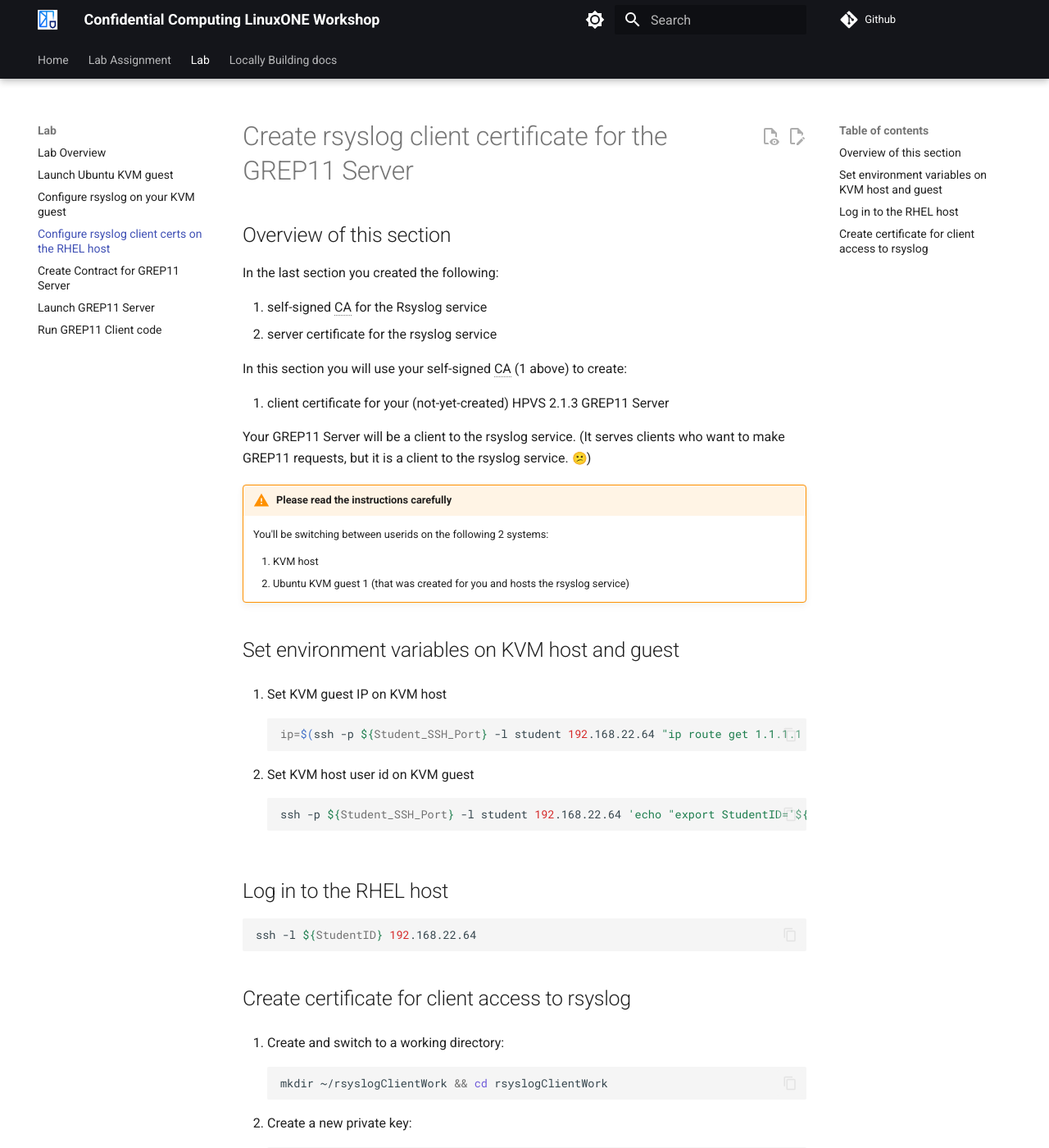
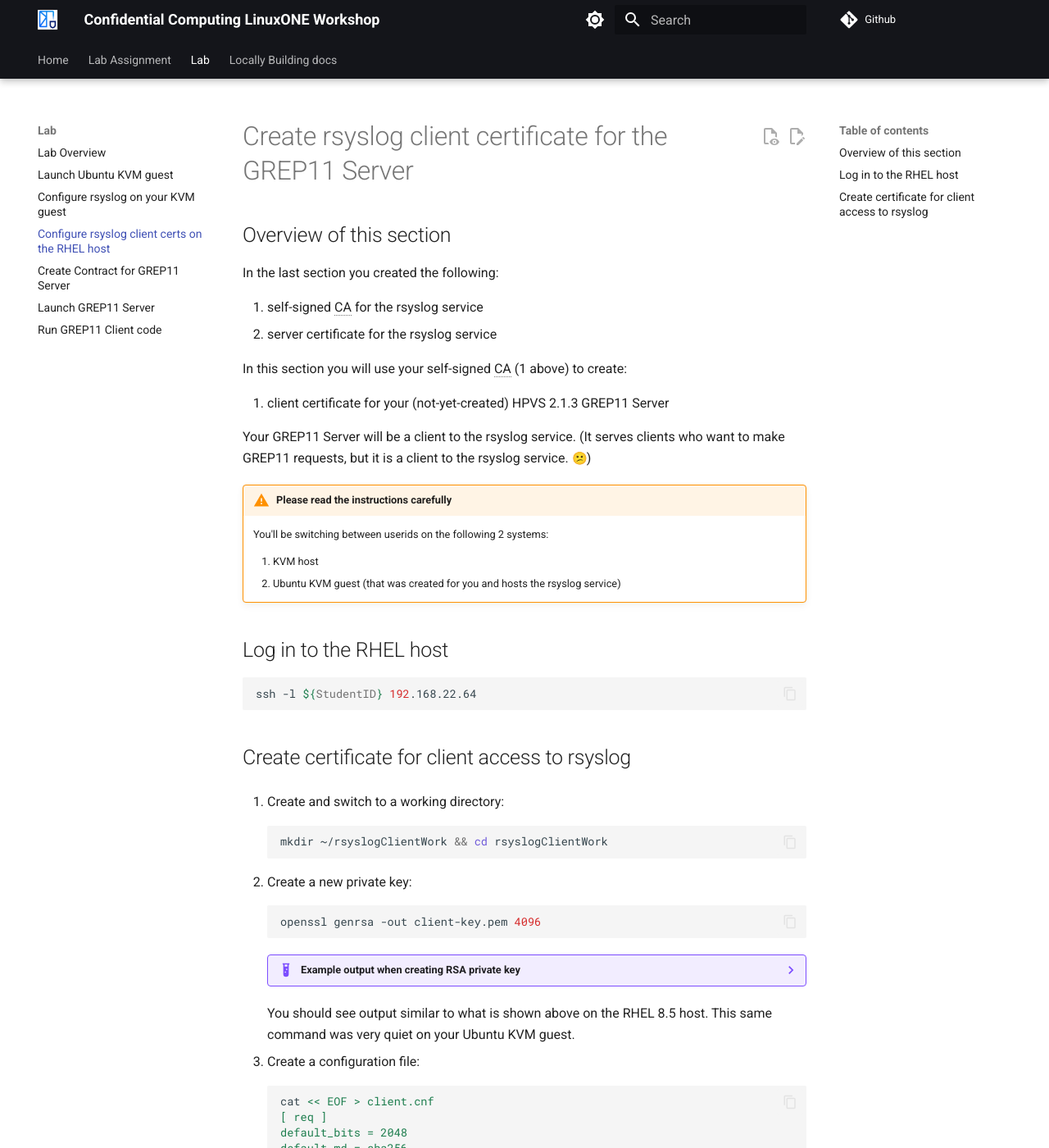
Before and after one commit to ibm-wsc/ConfidentialComputingOnLinuxONE, an MkDocs documentation site: the page built from docs/lab/configureRsyslogForGREP11.md, in a window 1280 px wide and 1400 px high. Shown: the whole window at 82% size. Built offline with MkDocs 1.6.1 and Material for MkDocs 9.7.7, drawn with Linux system fonts in a browser that asks for light colours; emoji names are drawn with the system emoji font; some of the changed text lies outside the part shown.

Commit message:
Minor edits Notable things: - consistency with GREP11 - minor edits

````diff
--- a/docs/lab/configureRsyslogForGREP11.md
+++ b/docs/lab/configureRsyslogForGREP11.md
@@ -4,7 +4,7 @@
 
 In the last section you created the following:
 
-1. self-signed CA for the Rsyslog service
+1. self-signed CA for the rsyslog service
 2. server certificate for the rsyslog service
 
 In this section you will use your self-signed CA (1 above) to create:
@@ -18,21 +18,8 @@
 	You'll be switching between userids on the following 2 systems:
 
 	1. KVM host
-	2. Ubuntu KVM guest 1 (that was created for you and hosts the rsyslog service)
+	2. Ubuntu KVM guest (that was created for you and hosts the rsyslog service)
 
-## Set environment variables on KVM host and guest
-
-1. Set KVM guest IP on KVM host
-
-	``` bash
-	ip=$(ssh -p ${Student_SSH_Port} -l student 192.168.22.64 "ip route get 1.1.1.1 | grep -oP 'src \K[^ ]+'") && ssh -l ${StudentID} 192.168.22.64 'echo "export StudentGuestIP='${ip}'" >> "${HOME}/.bashrc"'
-	```
-
-2. Set KVM host user id on KVM guest
-
-	``` bash
-	ssh -p ${Student_SSH_Port} -l student 192.168.22.64 'echo "export StudentID='${StudentID}'" >> "${HOME}/.bashrc"'
-	```
 
 ## Log in to the RHEL host
 
@@ -110,8 +97,6 @@
 		student@172.16.0.42's password:
 		client-req.csr                                                          100% 1691     9.2MB/s   00:00
 		```
-
-	TODO:  set up for passwordless scp/ssh between 22.64 and student kvm guest
 
 6. Log off from the host:
 
@@ -232,7 +217,9 @@
 		For the purposes of this lab assume you've done a background check on the customer, checked their reviews on Yelp and NextDoor, looked at their Facebook page and LinkedIn profiles.  You're a little concerned with some of those college fraternity party pictures on Facebook, but, what the heck, their check has cleared the bank, so you decide to go ahead and _mint_ the certificate.
 
 	``` bash
-	openssl x509 -req -in client-req.csr -days 365 -CA ca.crt -CAkey ca-key.pem -CAcreateserial -out client.crt
+	openssl x509 -req -in client-req.csr \
+          -days 365 -CA ca.crt -CAkey ca-key.pem \
+          -CAcreateserial -out client.crt
 	```
 
 	???- example "Output from creating the certificate"
````
Also changed, not shown: docs/lab/configureRsyslog.md (+17 -11 lines), docs/lab/createGREP11Contract.md (+27 -27 lines), docs/lab/labOverview.md (+7 -6 lines), docs/lab/launchKVMguest.md (+5 -5 lines).
